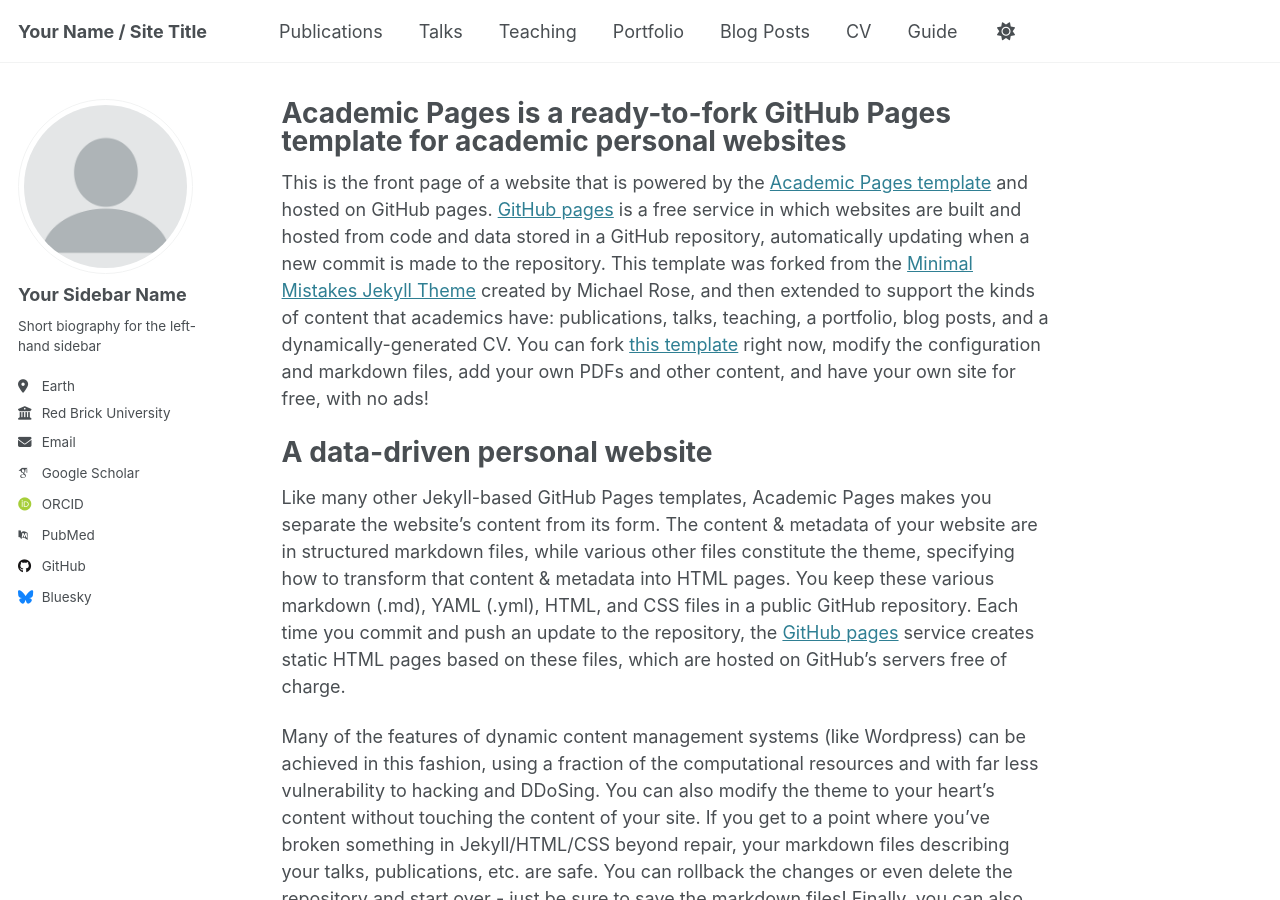
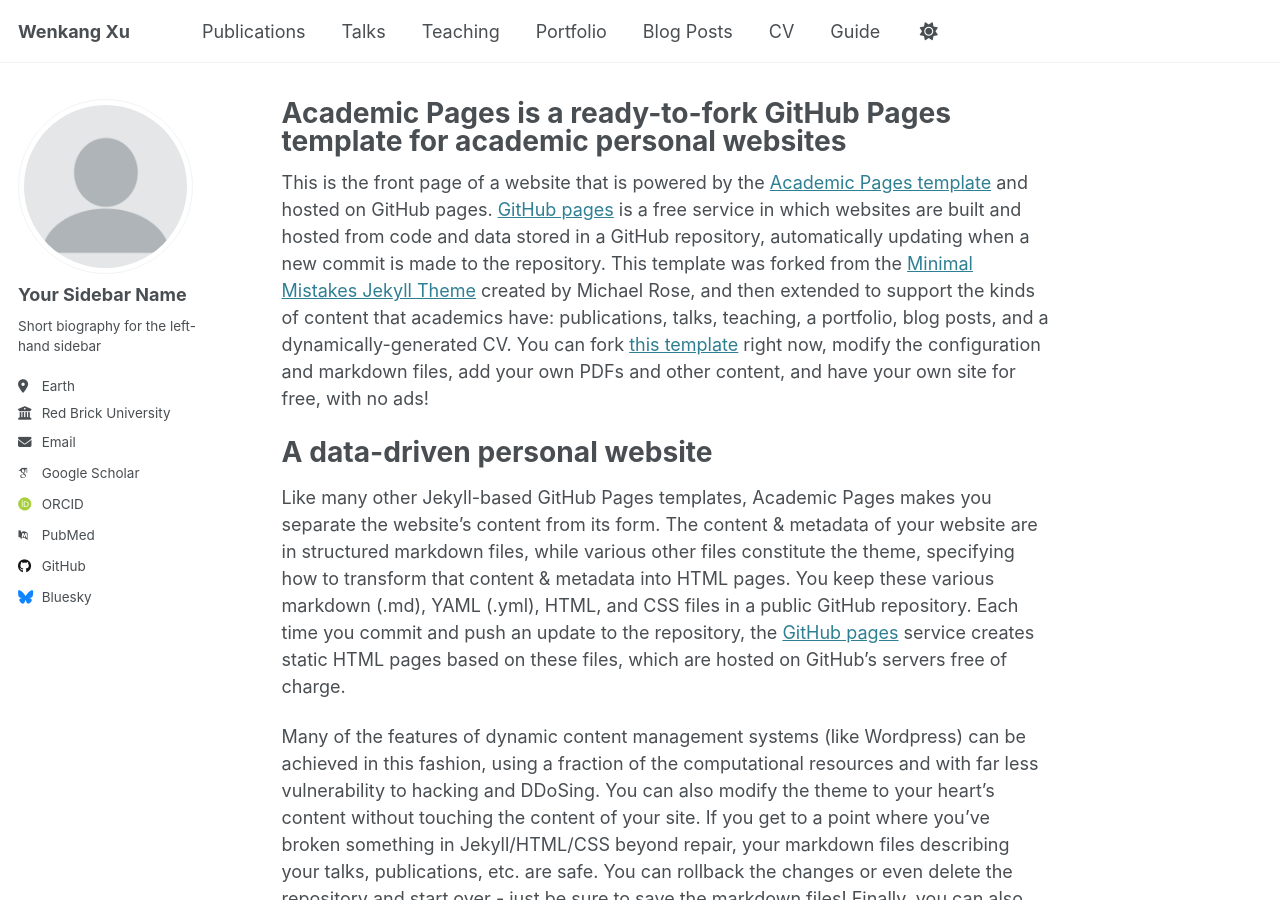
Before and after one commit to ZJU-XWK/ZJU-XWK.github.io, a Jekyll site: the page built from _pages/about.md, in a window 1280 px wide and 900 px high. Built offline with Jekyll 4.4.1, drawn with Linux system fonts in a browser that asks for light colours; some web fonts are replaced.

Commit message:
Update _config.yml

```diff
--- a/_config.yml
+++ b/_config.yml
@@ -9,13 +9,13 @@
 # Basic Site Settings
 locale                   : "en-US"
 site_theme               : "default"
-title                    : "Your Name / Site Title"
+title                    : "Wenkang Xu"
 title_separator          : "-"
 name                     : &name "Your Name"
 description              : &description "personal description"
-url                      : https://academicpages.github.io # the base hostname & protocol for your site e.g. "https://[your GitHub username].github.io"
+url                      : https://ZJU-XWK.github.io # the base hostname & protocol for your site e.g. "https://[your GitHub username].github.io"
 baseurl                  : "" # the subpath of your site, e.g. "/blog"
-repository               : "academicpages/academicpages.github.io"
+repository               : "https://github.com/ZJU-XWK/ZJU-XWK.github.io"
 
 # Site Author - The following control what appear as part of the author content on the side bar.
 #               If a field is blank the icon and link will not appear, otherwise it will be shown.
```
